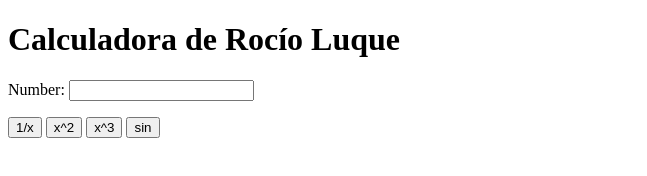
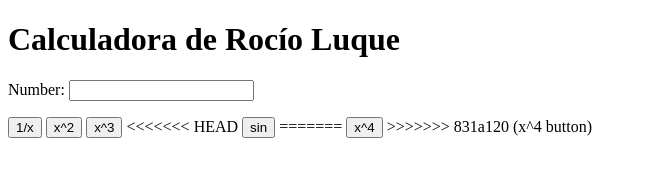
Before and after one commit to Lmrocio/4.3_RLM_my_calculator_2, a plain HTML site: page index.html in a window 1280 px wide. Shown: the whole page, without its empty margins (0-647 px from the left). Drawn offline with Linux system fonts and the light colour scheme.

Commit message:
x^4 button

```diff
--- a/index.html
+++ b/index.html
@@ -12,13 +12,18 @@
             <button onclick="inverse()"> 1/x </button>
             <button onclick="square()"> x^2 </button>
             <button onclick="cube()"> x^3 </button>
+<<<<<<< HEAD
             <button onclick="sine()"> sin </button>
+=======
+            <button onclick="power_4()"> x^4</button>
+>>>>>>> 831a120 (x^4 button)
         </p>
         <script type="text/javascript">
             function cube() {
                 var num = document.getElementById("n1");
                 num.value = Math.pow(num.value, 3);
             }
+<<<<<<< HEAD
 <<<<<<< HEAD
             function square() {
                 var num = document.getElementById("n1");
@@ -32,6 +37,11 @@
                 var num = document.getElementById("n1");
                 num.value = Math.sin(num.value);
 >>>>>>> 078bc8f (sin(x) button)
+=======
+            function power_4() {
+                var num = document.getElementById("n1");
+                num.value = Math.pow(num.value, 4);
+>>>>>>> 831a120 (x^4 button)
             }
         </script>
     </body>
```
